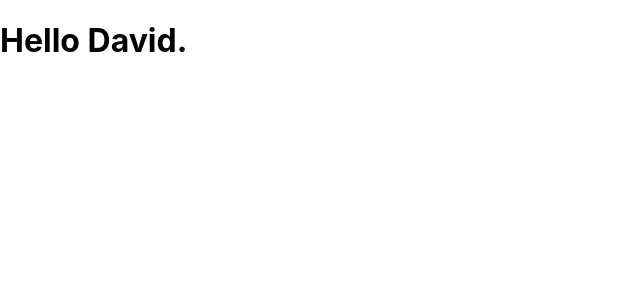
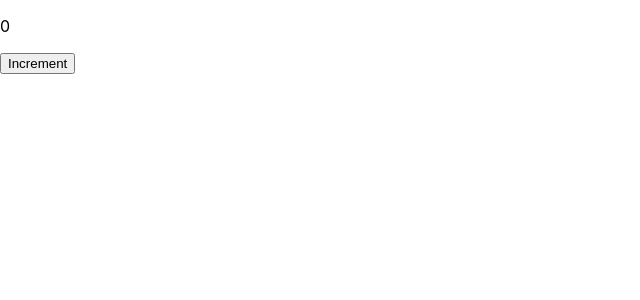
Before and after one commit to vince2848/sololearn_React_Redux, a React (Create React App) app: page / in a window 1280 px wide. Shown: the top 300 px of the page, without its empty margins (0-640 px from the left). Built offline with nearby package versions, Linux system fonts and the light colour scheme.

Commit message:
Lesson 11.1 Counter Hook

```diff
--- a/src/index.js
+++ b/src/index.js
@@ -5,14 +5,23 @@ import reportWebVitals from './reportWebVitals';
 
 const root = ReactDOM.createRoot(document.getElementById('root'));
 
-function Hello() {
-  const [name, setName] = useState("David");
+function Counter() {
+  const [counter, setCounter] = useState(0);
 
-  return <h1>Hello {name}.</h1>
+  function increment() {
+    setCounter(counter+1);
+  }
+
+  return <div>
+  <p>{counter}</p>
+  <button onClick={increment}>
+    Increment
+  </button>
+  </div>;
 }
 
 
-const el =<Hello/>
+const el =<Counter/>
 root.render(el)
 
 // If you want to start measuring performance in your app, pass a function
```
